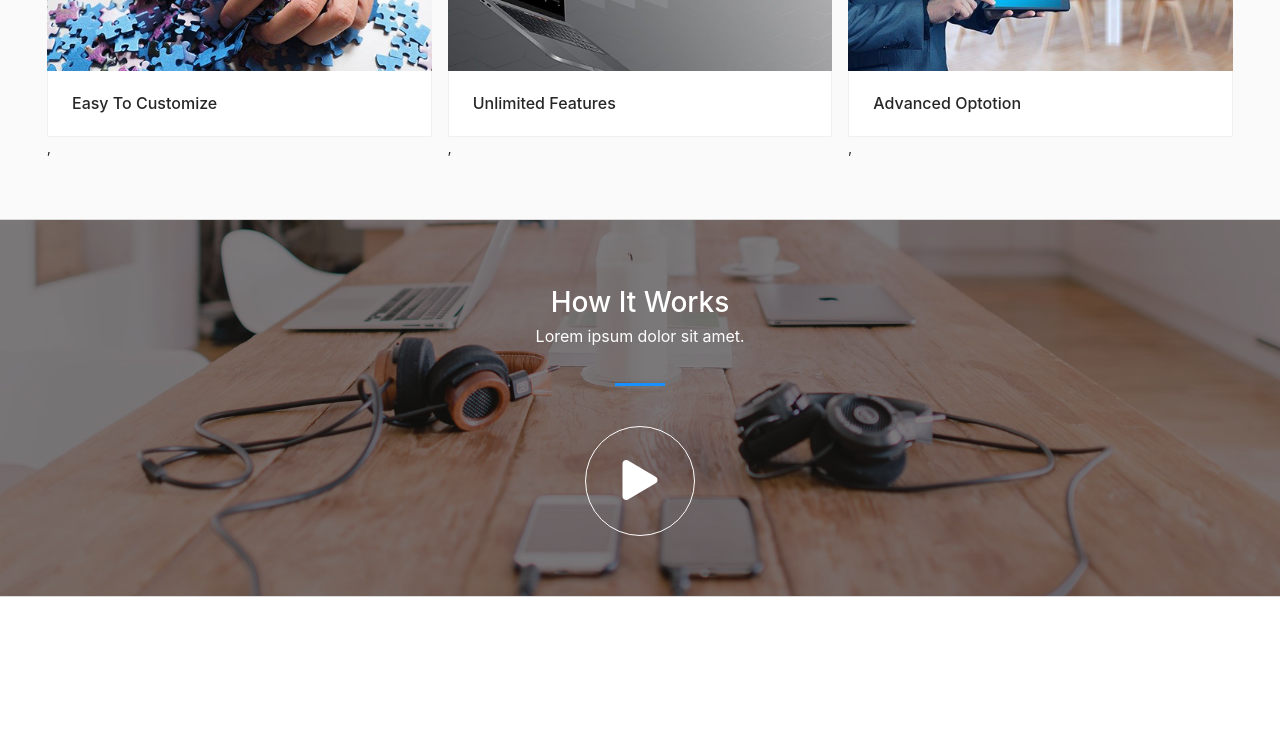
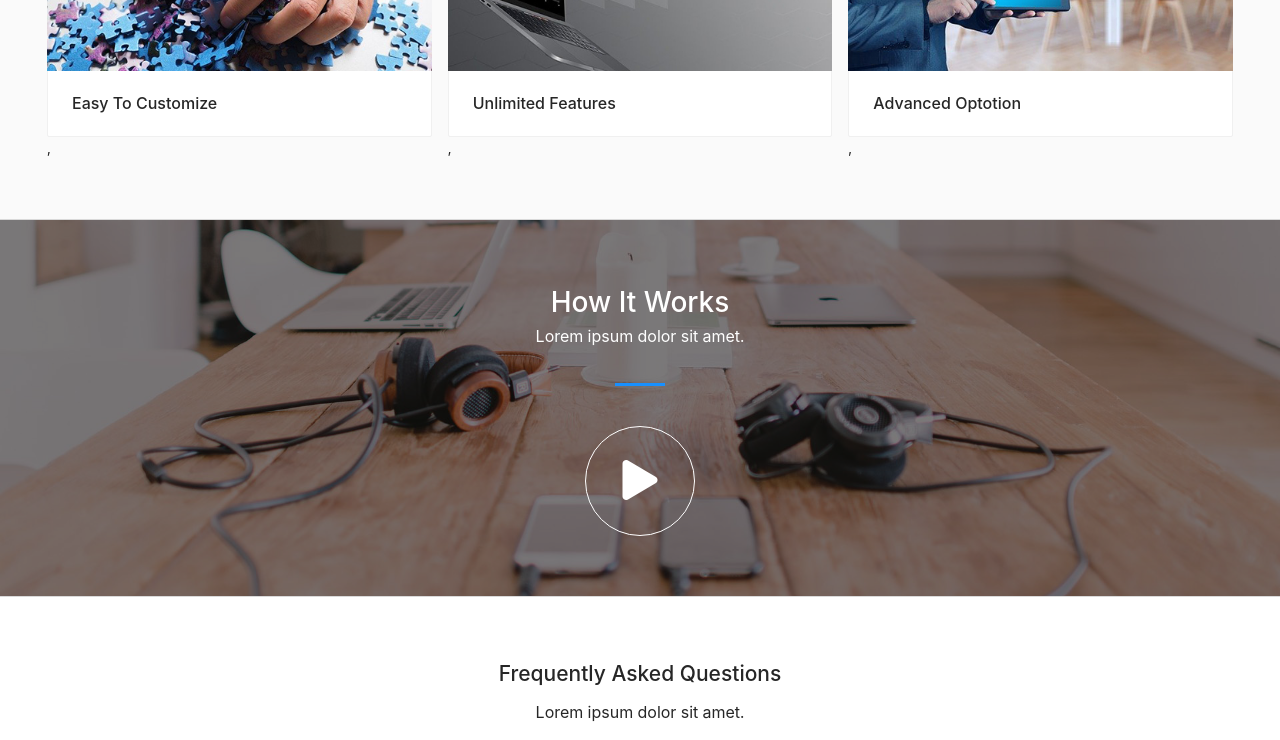
Before and after one commit to John-Muriu/React-AntDesign, a React (Create React App) app: page / in a window 1280 px wide. Shown: the part 2000-2740 px from the top of the page. Before the commit the page ends 2597 px from the top, so only its background shows below. Built offline with nearby package versions, Linux system fonts and the light colour scheme.

Commit message:
minor changes

```diff
--- a/src/components/common/header.js
+++ b/src/components/common/header.js
@@ -1,6 +1,6 @@
 import React from 'react';
 import { Menu } from 'antd';
-// import { Anchor } from 'antd'
+import { Anchor } from 'antd'
 
 function AppHeader() {
     return (
@@ -10,9 +10,9 @@ function AppHeader() {
                     <i className="fas fa-bolt"></i>
                     <a rel="noopener noreferrer" href="http://www.github.com/john-muriu" target="_blank">JohnTech</a>
                 </div>
-                {/* <Anchor targetOffset="65"> */}
+                <Anchor targetOffset="65">
                     <Menu mode="horizontal" defaultSelectedKeys={['home']}>
-                    {/* <div className="mobileHidden">  </div> */}
+                        <div className="mobileHidden">  </div>
                         <Menu.Item key="home">Home</Menu.Item>
                         <Menu.Item key="about">About</Menu.Item>
                         <Menu.Item key="features">Features</Menu.Item>
@@ -21,7 +21,7 @@ function AppHeader() {
                         <Menu.Item key="pricing">Pricing</Menu.Item>
                         <Menu.Item key="contact">Contacts</Menu.Item>
                     </Menu>
-                {/* </Anchor> */}
+                </Anchor>
 
             </div>
         </div>
--- a/src/views/home.js
+++ b/src/views/home.js
@@ -3,6 +3,7 @@ import AppHero from '../components/home/hero';
 import AppAbout from '../components/home/about'
 import AppFeature from '../components/home/faetures'
 import AppWork from '../components/home/work'
+import AppFaq from '../components/home/faq'
 
 function AppHome() {
     return (
@@ -11,6 +12,7 @@ function AppHome() {
             <AppAbout />
             <AppFeature />
             <AppWork />
+            <AppFaq />
 
         </div>
     );
```
Lines whose indentation alone changed are shown as unchanged.
